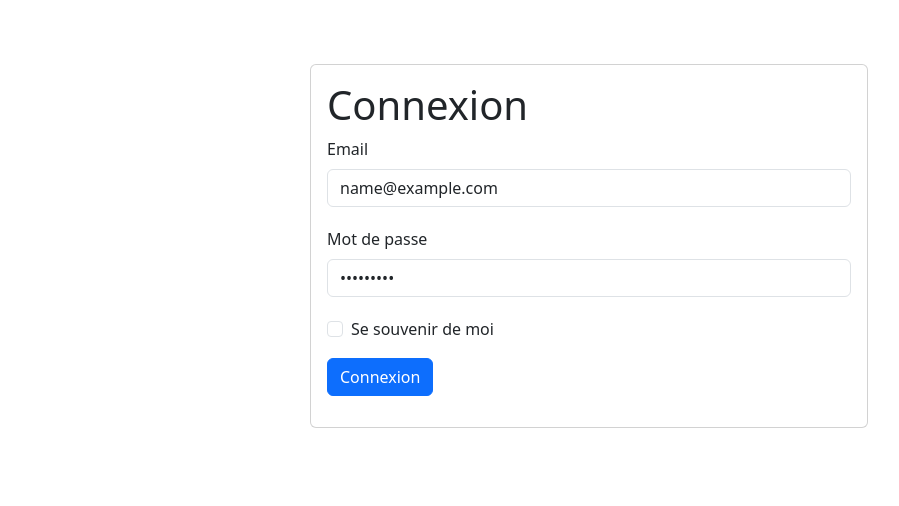
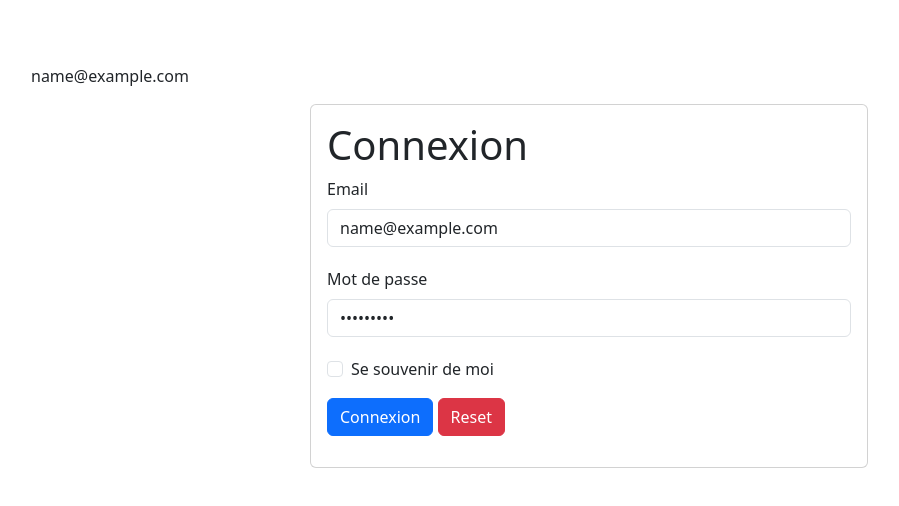
Before and after one commit to vicdupre/poec-rouen-html-nov23, a plain HTML site: page login.html in a window 1280 px wide. Both pictures are taken after typing "name@example.com", "Sample123" into the empty fields and a click on the button "Connexion". Shown: the whole page, without its empty margins (51-950 px from the left). Drawn offline with nearby package versions, Linux system fonts and the light colour scheme.

Commit message:
local & session storage

```diff
--- a/form.js
+++ b/form.js
@@ -1,4 +1,9 @@
 const form = document.querySelector("form");
+
+const username = document.querySelector("p");
+
+const _name = sessionStorage.getItem("user");
+username.innerHTML = _name;
 
 form.onsubmit = function (event) {
   //On bloque le comportement naturel du navigateur
@@ -12,6 +17,18 @@ form.onsubmit = function (event) {
   // output as an object
   console.log(data);
 
+  username.innerHTML = data.email;
+
+  //le sessionStorage sera vidée à la fermeture du navigateur
+  sessionStorage.setItem("user", data.email);
+
   //On enregistre dans le stockage du navigateur nos informations sous forme de chaine de caractères
+  //Le localstorage ne sera pas vidé automatiquement
   localStorage.setItem("user", JSON.stringify(data));
 };
+
+const resetBtn = document.querySelector("button.btn-danger");
+resetBtn.onclick = () => {
+  sessionStorage.removeItem("user");
+  localStorage.clear();
+};
--- a/login.html
+++ b/login.html
@@ -14,6 +14,7 @@
   </head>
   <body>
     <div class="container">
+      <p id="#user"></p>
       <div class="card">
         <form
           class="card-body"
@@ -49,6 +50,7 @@
             </label>
           </div>
           <button type="submit" class="btn btn-primary">Connexion</button>
+          <button type="button" class="btn btn-danger">Reset</button>
         </form>
       </div>
     </div>
```
